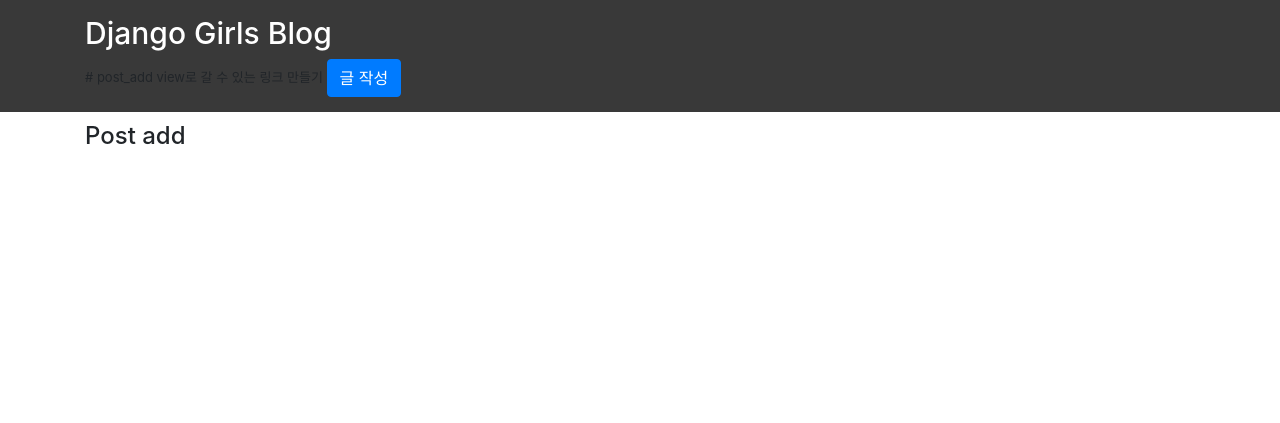
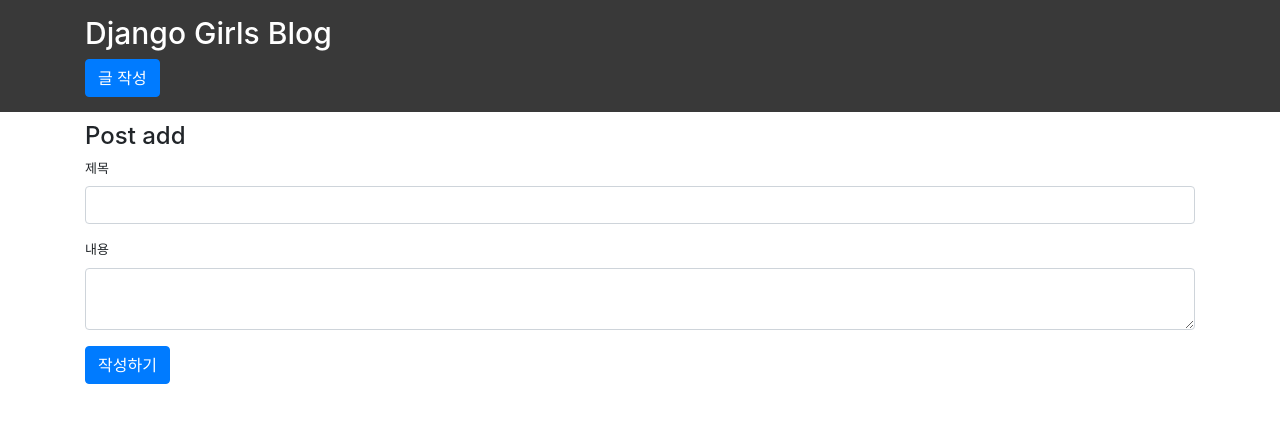
Before and after one commit to petershan1119/Djangogirls-Tutorial, a Django app: page /add/ in a window 1280 px wide. Shown: the top 423 px of the page. Run offline with Django 3.2, Linux system fonts and the light colour scheme; some libraries are stand-ins or nearby versions.

Commit message:
post_add템플릿에 form을 작성하고 csrf_token태그 사용

```diff
--- a/django/templates/base.html
+++ b/django/templates/base.html
@@ -14,7 +14,6 @@
 <div class="header">
     <div class="container">
         <h1><a href="{% url 'post-list' %}">Django Girls Blog</a></h1>
-        # post_add view로 갈 수 있는 링크 만들기
         <a href="{% url 'post-add' %}" class="btn btn-primary">글 작성</a>
         {#        {% for post in posts %}#}
         {#        <div>{{ post.title }}</div>#}
--- a/django/templates/blog/post_add.html
+++ b/django/templates/blog/post_add.html
@@ -1,2 +1,23 @@
 {% extends 'base.html' %}
-{% block title %}Post add{% endblock %}2>
+{% block title %}Post add{% endblock %}
+
+{% block content %}
+    {#    name이  title인 input요소와#}
+    {#    name이 content인 textarea요소,#}
+    {#    type이 submit인 button요소를#}
+    {#    하나의 form요소 안에 배치#}
+
+    <form action="" method="POST">
+    {% csrf_token %}
+        <div class="form-group">
+            <label for="title">제목</label>
+            <input id="text" type="text" name="title" class="form-control">
+        </div>
+
+        <div class="form-group">
+            <label for="content">내용</label>
+            <textarea name="content" id="content" class="form-control"></textarea>
+        </div>
+        <button type="submit" class="btn btn-primary">작성하기</button>
+    </form>
+{% endblock %}
```
